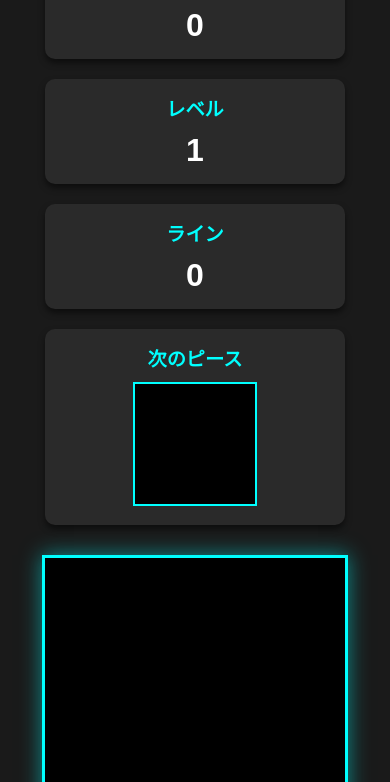
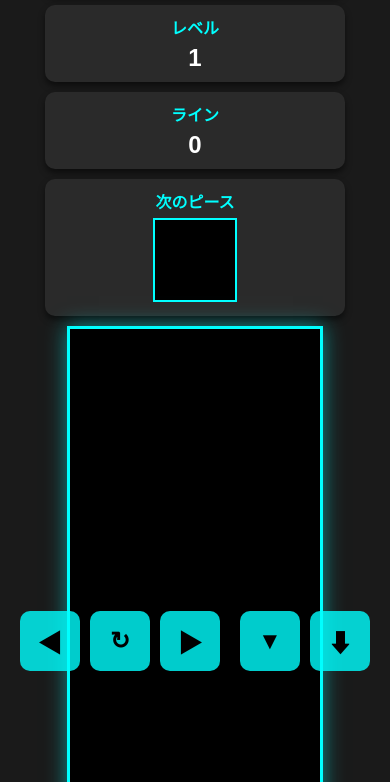
Before and after one commit to mo84dan5/tetris-game-sample, a plain HTML site: page index.html in a window 390 px wide. Shown: the part 153-935 px from the top of the page. Drawn offline with Linux system fonts and the light colour scheme.

Commit message:
Add mobile support with touch controls

```diff
--- a/index.html
+++ b/index.html
@@ -2,7 +2,7 @@
 <html lang="ja">
 <head>
     <meta charset="UTF-8">
-    <meta name="viewport" content="width=device-width, initial-scale=1.0">
+    <meta name="viewport" content="width=device-width, initial-scale=1.0, maximum-scale=1.0, user-scalable=no">
     <title>テトリス</title>
     <link rel="stylesheet" href="style.css">
 </head>
@@ -35,12 +35,24 @@
             <button id="pauseBtn">一時停止</button>
             <button id="resetBtn">リセット</button>
         </div>
+        <div class="touch-controls">
+            <div class="touch-left">
+                <button id="touchLeft" class="touch-btn">◀</button>
+                <button id="touchRotate" class="touch-btn">↻</button>
+                <button id="touchRight" class="touch-btn">▶</button>
+            </div>
+            <div class="touch-right">
+                <button id="touchDown" class="touch-btn">▼</button>
+                <button id="touchDrop" class="touch-btn">⬇</button>
+            </div>
+        </div>
         <div class="instructions">
             <h3>操作方法</h3>
-            <p>← → : 左右移動</p>
-            <p>↓ : 高速落下</p>
-            <p>↑ : 回転</p>
-            <p>スペース : ハードドロップ</p>
+            <p class="desktop-only">← → : 左右移動</p>
+            <p class="desktop-only">↓ : 高速落下</p>
+            <p class="desktop-only">↑ : 回転</p>
+            <p class="desktop-only">スペース : ハードドロップ</p>
+            <p class="mobile-only">画面下のボタンで操作</p>
         </div>
     </div>
     <script src="tetris.js"></script>
--- a/style.css
+++ b/style.css
@@ -113,14 +113,74 @@ h1 {
     font-size: 0.9em;
 }
 
+.touch-controls {
+    display: none;
+    position: fixed;
+    bottom: 20px;
+    left: 0;
+    right: 0;
+    padding: 0 20px;
+    justify-content: space-between;
+    gap: 20px;
+}
+
+.touch-left, .touch-right {
+    display: flex;
+    gap: 10px;
+}
+
+.touch-btn {
+    width: 60px;
+    height: 60px;
+    background-color: rgba(0, 255, 255, 0.8);
+    color: #000;
+    border: none;
+    border-radius: 10px;
+    font-size: 24px;
+    font-weight: bold;
+    cursor: pointer;
+    transition: all 0.2s;
+    user-select: none;
+    -webkit-user-select: none;
+    -webkit-tap-highlight-color: transparent;
+}
+
+.touch-btn:active {
+    background-color: #00f;
+    transform: scale(0.95);
+}
+
+.desktop-only {
+    display: block;
+}
+
+.mobile-only {
+    display: none;
+}
+
 @media (max-width: 768px) {
+    body {
+        touch-action: none;
+        overflow: hidden;
+    }
+
+    .container {
+        padding: 10px;
+        height: 100vh;
+        display: flex;
+        flex-direction: column;
+    }
+
     .game-wrapper {
         flex-direction: column;
         align-items: center;
+        gap: 10px;
+        margin-bottom: 10px;
     }
 
     h1 {
-        font-size: 2em;
+        font-size: 1.5em;
+        margin-bottom: 10px;
     }
 
     .game-info {
@@ -128,10 +188,56 @@ h1 {
         flex-wrap: wrap;
         justify-content: center;
         max-width: 300px;
+        gap: 10px;
     }
 
     .score-board, .level-board, .lines-board, .next-piece {
         flex: 1 1 45%;
         min-width: 120px;
+        padding: 10px;
+    }
+
+    .score-board h3, .level-board h3, .lines-board h3, .next-piece h3 {
+        font-size: 1em;
+        margin-bottom: 5px;
+    }
+
+    .score-board p, .level-board p, .lines-board p {
+        font-size: 1.5em;
+    }
+
+    #nextCanvas {
+        width: 80px;
+        height: 80px;
+    }
+
+    #gameCanvas {
+        width: 250px;
+        height: 500px;
+    }
+
+    .controls {
+        margin-bottom: 10px;
+    }
+
+    .controls button {
+        padding: 8px 15px;
+        font-size: 0.9em;
+    }
+
+    .touch-controls {
+        display: flex;
+    }
+
+    .desktop-only {
+        display: none;
+    }
+
+    .mobile-only {
+        display: block;
+    }
+
+    .instructions {
+        display: none;
     }
 }
--- a/tetris.js
+++ b/tetris.js
@@ -5,7 +5,9 @@ const nextCtx = nextCanvas.getContext('2d');
 
 const ROWS = 20;
 const COLS = 10;
-const BLOCK_SIZE = 30;
+let BLOCK_SIZE = 30;
+let canvasWidth = 300;
+let canvasHeight = 600;
 
 let board = [];
 let currentPiece = null;
@@ -102,6 +104,7 @@ function drawPiece(piece) {
 function drawNextPiece() {
     nextCtx.clearRect(0, 0, nextCanvas.width, nextCanvas.height);
     if (nextPiece) {
+        const blockSize = window.innerWidth <= 768 ? 20 : 30;
         const offsetX = (4 - nextPiece.shape[0].length) / 2;
         const offsetY = (4 - nextPiece.shape.length) / 2;
 
@@ -109,9 +112,9 @@ function drawNextPiece() {
             for (let c = 0; c < nextPiece.shape[r].length; c++) {
                 if (nextPiece.shape[r][c]) {
                     nextCtx.fillStyle = COLORS[nextPiece.type];
-                    nextCtx.fillRect((offsetX + c) * 30, (offsetY + r) * 30, 30, 30);
+                    nextCtx.fillRect((offsetX + c) * blockSize, (offsetY + r) * blockSize, blockSize, blockSize);
                     nextCtx.strokeStyle = '#333';
-                    nextCtx.strokeRect((offsetX + c) * 30, (offsetY + r) * 30, 30, 30);
+                    nextCtx.strokeRect((offsetX + c) * blockSize, (offsetY + r) * blockSize, blockSize, blockSize);
                 }
             }
         }
@@ -313,5 +316,106 @@ document.getElementById('startBtn').addEventListener('click', startGame);
 document.getElementById('pauseBtn').addEventListener('click', pauseGame);
 document.getElementById('resetBtn').addEventListener('click', resetGame);
 
+function adjustCanvasSize() {
+    if (window.innerWidth <= 768) {
+        canvasWidth = 250;
+        canvasHeight = 500;
+        BLOCK_SIZE = 25;
+        canvas.width = canvasWidth;
+        canvas.height = canvasHeight;
+
+        const nextSize = 80;
+        nextCanvas.width = nextSize;
+        nextCanvas.height = nextSize;
+    }
+}
+
+function setupTouchControls() {
+    const touchLeft = document.getElementById('touchLeft');
+    const touchRight = document.getElementById('touchRight');
+    const touchDown = document.getElementById('touchDown');
+    const touchRotate = document.getElementById('touchRotate');
+    const touchDrop = document.getElementById('touchDrop');
+
+    let touchInterval = null;
+
+    const handleTouchStart = (action) => {
+        if (!gameRunning || gamePaused) return;
+
+        action();
+
+        touchInterval = setInterval(() => {
+            if (!gameRunning || gamePaused) {
+                clearInterval(touchInterval);
+                return;
+            }
+            action();
+        }, 100);
+    };
+
+    const handleTouchEnd = () => {
+        if (touchInterval) {
+            clearInterval(touchInterval);
+            touchInterval = null;
+        }
+    };
+
+    touchLeft.addEventListener('touchstart', (e) => {
+        e.preventDefault();
+        handleTouchStart(() => movePiece(-1, 0));
+    });
+
+    touchRight.addEventListener('touchstart', (e) => {
+        e.preventDefault();
+        handleTouchStart(() => movePiece(1, 0));
+    });
+
+    touchDown.addEventListener('touchstart', (e) => {
+        e.preventDefault();
+        handleTouchStart(() => {
+            if (movePiece(0, 1)) {
+                score += 1;
+                updateScore();
+            }
+        });
+    });
+
+    touchRotate.addEventListener('touchstart', (e) => {
+        e.preventDefault();
+        rotatePiece();
+    });
+
+    touchDrop.addEventListener('touchstart', (e) => {
+        e.preventDefault();
+        hardDrop();
+    });
+
+    [touchLeft, touchRight, touchDown].forEach(btn => {
+        btn.addEventListener('touchend', handleTouchEnd);
+        btn.addEventListener('touchcancel', handleTouchEnd);
+    });
+
+    touchLeft.addEventListener('click', () => movePiece(-1, 0));
+    touchRight.addEventListener('click', () => movePiece(1, 0));
+    touchDown.addEventListener('click', () => {
+        if (movePiece(0, 1)) {
+            score += 1;
+            updateScore();
+        }
+    });
+    touchRotate.addEventListener('click', () => rotatePiece());
+    touchDrop.addEventListener('click', () => hardDrop());
+}
+
+adjustCanvasSize();
+setupTouchControls();
 initBoard();
 drawBoard();
+
+window.addEventListener('resize', () => {
+    adjustCanvasSize();
+    drawBoard();
+    if (currentPiece) {
+        drawPiece(currentPiece);
+    }
+});
```
Also changed, not shown: .claude/settings.local.json.
